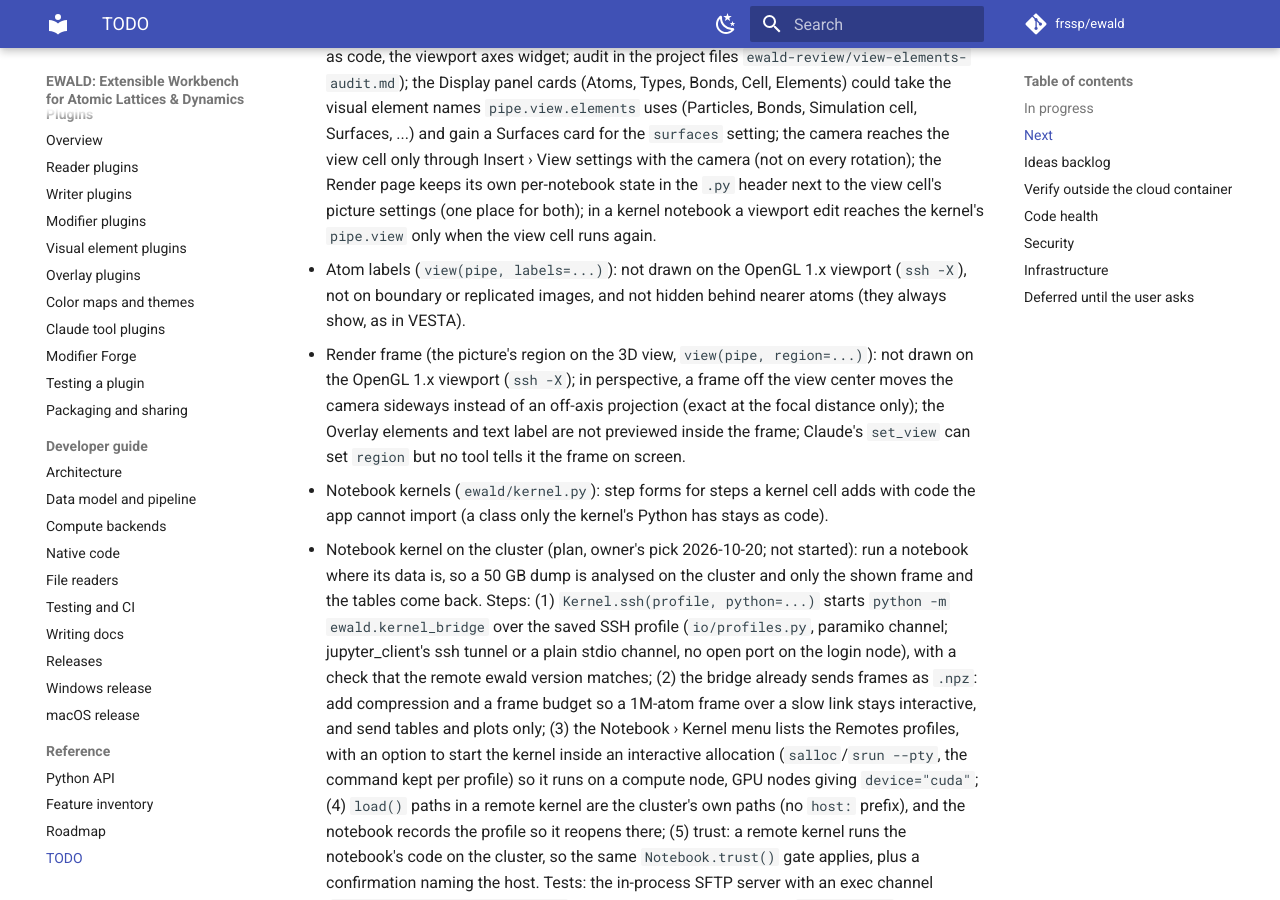
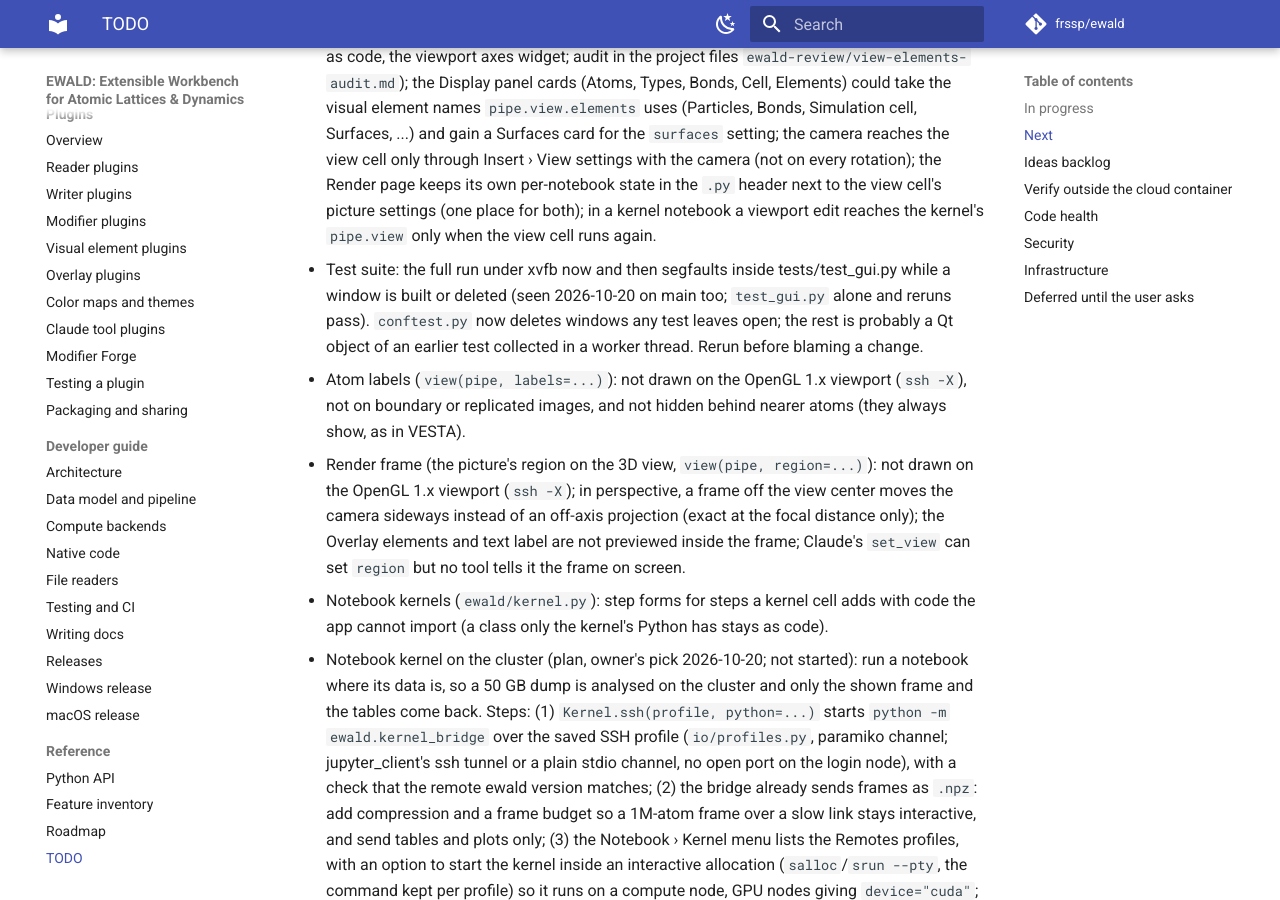
Before and after one commit to frssp/ewald, an MkDocs documentation site: the page built from docs/todo.md, in a window 1280 px wide and 900 px high, scrolled down 1709 px. Built offline with MkDocs 1.6.1 and Material for MkDocs 9.7.7, drawn with Linux system fonts in a browser that asks for light colours; comment, search, counter and statistics services are not loaded.

Commit message:
todo: note the occasional GUI test segfault
Co-Authored-By: Claude Opus 5.5 (1M context) <noreply@anthropic.com>

```diff
--- a/docs/todo.md
+++ b/docs/todo.md
@@ -68,6 +68,10 @@ GUI
   keeps its own per-notebook state in the `.py` header next to the view cell's picture settings
   (one place for both); in a kernel notebook a viewport edit reaches the kernel's `pipe.view`
   only when the view cell runs again.
+- Test suite: the full run under xvfb now and then segfaults inside tests/test_gui.py while a
+  window is built or deleted (seen 2026-10-20 on main too; `test_gui.py` alone and reruns pass).
+  `conftest.py` now deletes windows any test leaves open; the rest is probably a Qt object of an
+  earlier test collected in a worker thread. Rerun before blaming a change.
 - Atom labels (`view(pipe, labels=...)`): not drawn on the OpenGL 1.x viewport (`ssh -X`), not on
   boundary or replicated images, and not hidden behind nearer atoms (they always show, as in VESTA).
 - Render frame (the picture's region on the 3D view, `view(pipe, region=...)`): not drawn on
```
